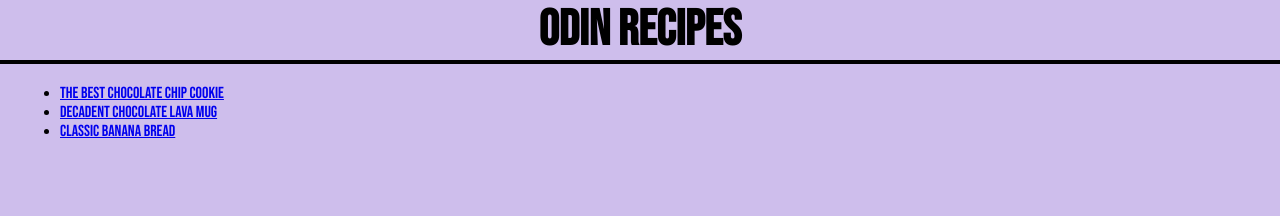
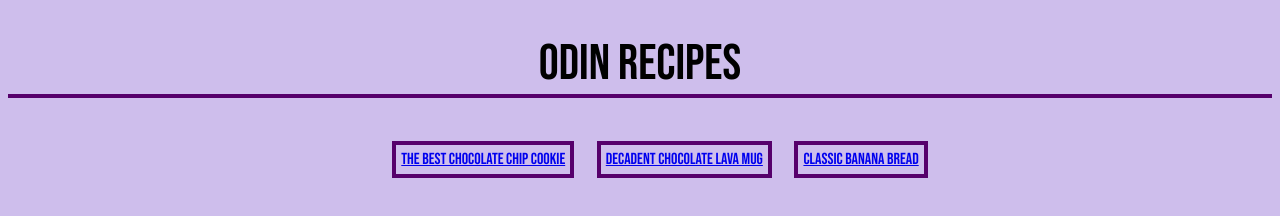
Before and after one commit to Frosteux/odin-recipes, a plain HTML site: page index.html in a window 1280 px wide. Drawn offline with Linux system fonts and the light colour scheme.

Commit message:
Style align and color corrections

```diff
--- a/index.html
+++ b/index.html
@@ -8,15 +8,15 @@
     <link rel="preconnect" href="https://fonts.googleapis.com">
     <link rel="preconnect" href="https://fonts.gstatic.com" crossorigin>
     <link href="https://fonts.googleapis.com/css2?family=Bebas+Neue&display=swap" rel="stylesheet">
-    <title>Chocolate Chip Delight</title>
+    <title>Frosteux' Delicious Treats</title>
 </head>
 <body>
     <h1 class="banner">Odin Recipes</h1>
     <div class="listcontainer">
         <ul>
-            <li class="listentry"><a href="./cookie.html">The BEST Chocolate Chip Cookie</a></li>
-            <li class="listentry"><a href="./lavamug.html">Decadent Chocolate Lava Mug</a></li>
-            <li class="listentry"><a href="./bananabread.html">Classic Banana Bread</a></li>
+            <li class="listentry recipecontainer"><a href="./cookie.html">The BEST Chocolate Chip Cookie</a></li>
+            <li class="listentry recipecontainer"><a href="./lavamug.html">Decadent Chocolate Lava Mug</a></li>
+            <li class="listentry recipecontainer"><a href="./bananabread.html">Classic Banana Bread</a></li>
         </ul>
     </div>
 </body>
--- a/styles.css
+++ b/styles.css
@@ -2,20 +2,28 @@
     box-sizing: border-box;
     font-family: 'Bebas Neue', 'Times New Roman', Times, serif;
     background-color: rgb(206, 190, 236);
-    margin: auto;
 }
 
 .listentry {
-
+    display: inline-block;
+    text-align: center;
 }
 
 .banner {
     text-align: center;
     font-size: 50px;
-
+    font-weight: 100;
+    border-bottom: .25rem solid rgb(86, 0, 107);
 }
 
 .listcontainer {
-    border-top: .25rem solid;
-    padding: 20px;
+    text-align: center;
+    margin: 15px;
 }
+
+.recipecontainer {
+    border: .25rem solid;
+    border-color: rgb(86, 0, 107);
+    margin: 10px;
+    padding: 5px 5px;
+}
```
